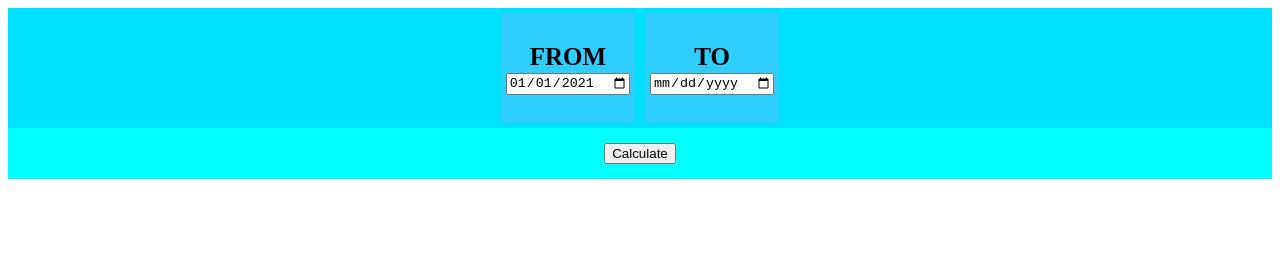
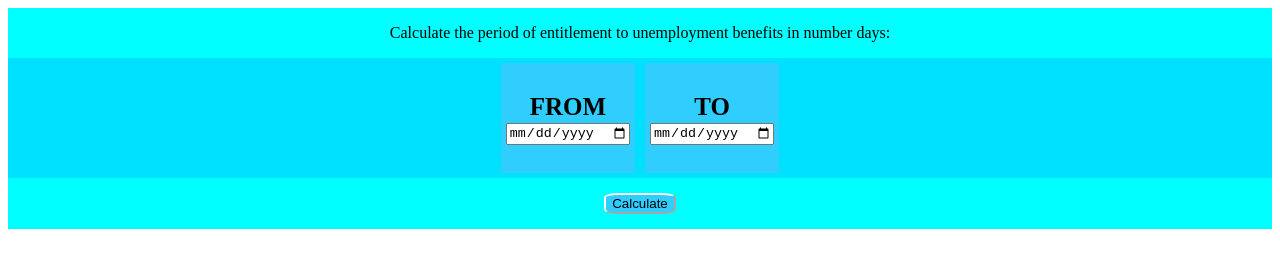
Before and after one commit to maestroGit/DiasParo, a website: page index.html in a window 1280 px wide. Drawn offline with Linux system fonts and the light colour scheme.

Commit message:
Change input date

```diff
--- a/index.html
+++ b/index.html
@@ -9,10 +9,16 @@
   </head>
   <body>
     <div class="colum">
+      <div>
+        <p>
+          Calculate the period of entitlement to unemployment benefits in number
+          days:
+        </p>
+      </div>
       <div class="container">
         <div class="input-date">
           <h1 class="label">FROM</h1>
-        <input type="date" id="startdate" value="2021-01-01" />
+          <input type="date" id="startdate" value="" />
         </div>
         <div class="input-date">
           <h1 class="label">TO</h1>
--- a/style.css
+++ b/style.css
@@ -4,6 +4,7 @@
     display: flex;
     flex-direction: column;
     justify-content: center;
+    text-align: center;
     background-color:aqua;
 }
 
@@ -16,7 +17,7 @@
 .input-date {
   margin: 5px;
   padding: 5px;
-  width: auto;
+  width: 0 auto;
   height: 100px;
   background-color: rgb(47, 206, 255);
   display: flex;
@@ -45,6 +46,12 @@
   justify-content: center;
 }
 
+#btn {
+  background-color: rgb(47, 206, 255);
+  border-radius:20%;
+  border-color: rgb(250, 251, 251);
+}
+
 @media (max-width: 768px), handheld and (orientation: portrait) {
     .container {
         display: flex;
```
Also changed, not shown: README.md. Lines whose indentation alone changed are shown as unchanged.
